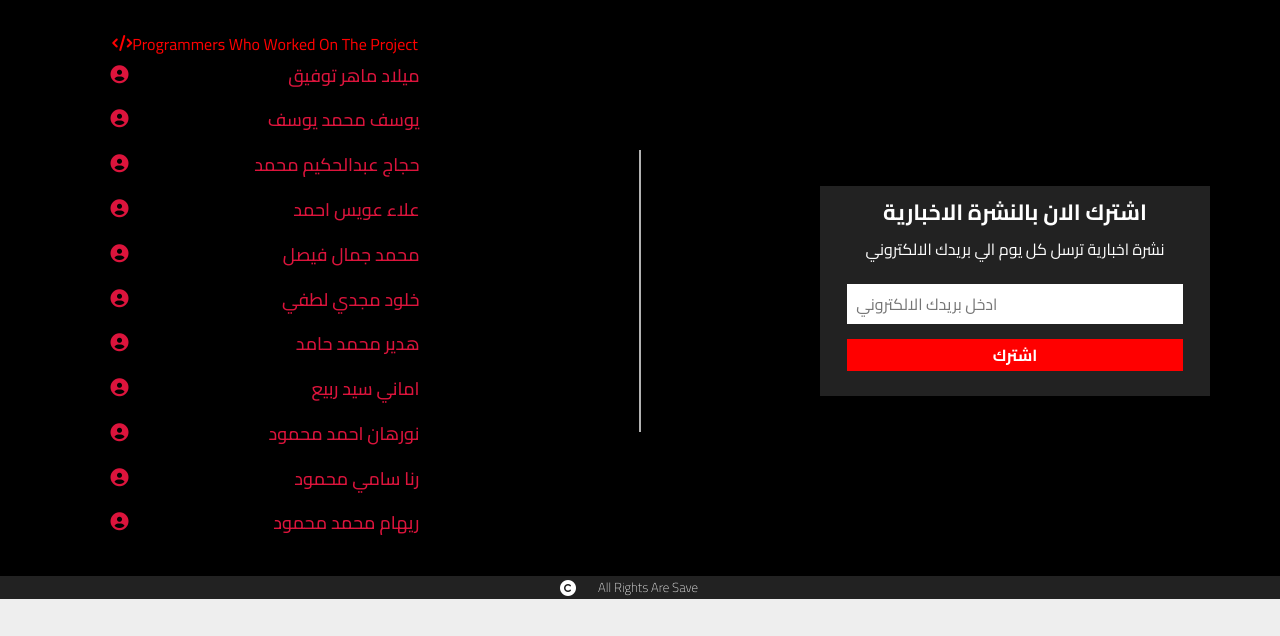
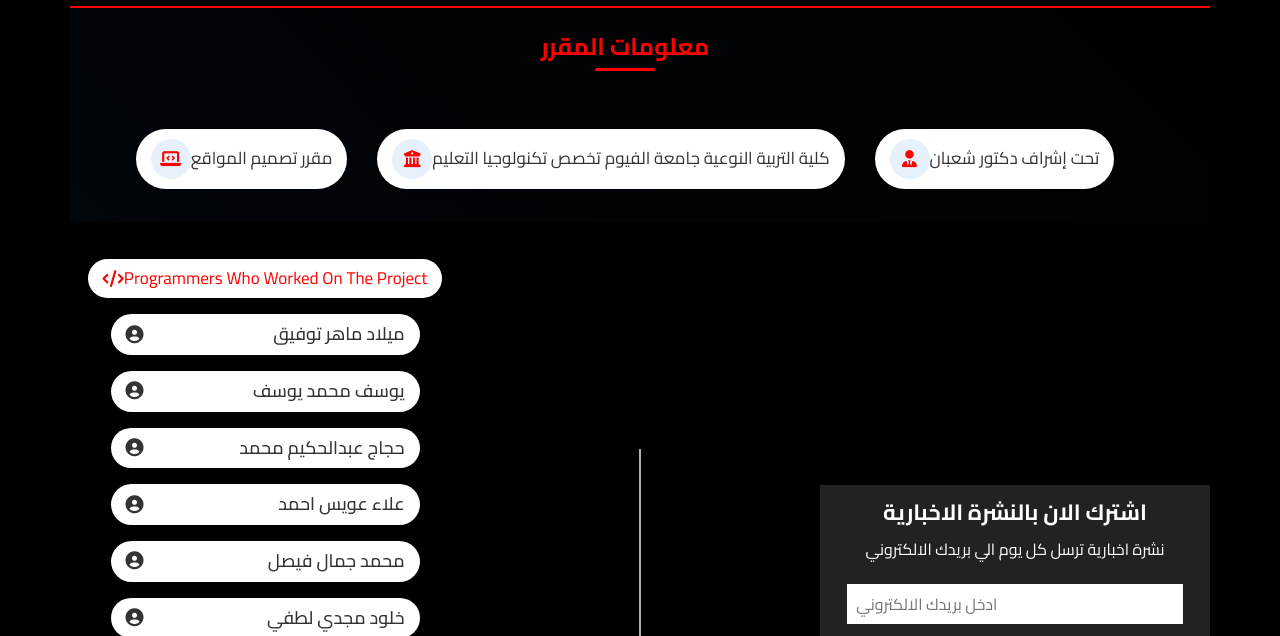
Before and after one commit to meladmaher/TG_News, a plain HTML site: page News/BasicNews/News_4/News.html in a window 1280 px wide. Shown: the part 1178-1814 px from the top of the page. Before the commit the page ends 1777 px from the top, so only its background shows below. Drawn offline with Linux system fonts and the light colour scheme.

Commit message:
Update News.html

```diff
--- a/News/BasicNews/News_4/News.html
+++ b/News/BasicNews/News_4/News.html
@@ -66,7 +66,7 @@ Lorem ipsum dolor sit amet, consectetur adipisicing elit, sed do eiusmod tempor
         </div>
       </div>
     </div>
-    <!-- ----------footer----------- -->
+ <!-- ---------Start footer ---------  -->
   <footer id="Footer">
     <div class="container">
       <div class="callUs">
@@ -79,6 +79,27 @@ Lorem ipsum dolor sit amet, consectetur adipisicing elit, sed do eiusmod tempor
           <a href="#"><i class="fa-brands fa-linkedin-in"></i></a>
         </div>
       </div>
+
+
+<!-- بداية قسم معلومات المقرر -->
+  <div class="course-info">
+    <div class="container">
+      <h3>معلومات المقرر</h3>
+      <div class="course-info-item">
+        <span>تحت إشراف دكتور شعبان</span>
+        <i class="fa-solid fa-user-tie"></i>
+      </div>
+      <div class="course-info-item">
+        <span>كلية التربية النوعية جامعة الفيوم تخصص تكنولوجيا التعليم</span>
+        <i class="fa-solid fa-university"></i>
+      </div>
+      <div class="course-info-item">
+        <span>مقرر تصميم المواقع</span>
+        <i class="fa-solid fa-laptop-code"></i>
+      </div>
+    </div>
+  </div>
+
       <div class="EmailAndProgrammers">
         <div class="Email">
           <div class="text">
@@ -92,22 +113,22 @@ Lorem ipsum dolor sit amet, consectetur adipisicing elit, sed do eiusmod tempor
         </div>
         <span></span>
         <div class="Programmers">
-          <div class="textAndIcon">
+          <div class="textAndIcon StyleName">
             <i class="fa-solid fa-code"></i>
             <p>Programmers Who Worked On The Project</p>
           </div>
           <div class="TheNAme">
-            <h1> <i class="fa-solid fa-circle-user"></i>ميلاد ماهر توفيق</h1>
-            <h1> <i class="fa-solid fa-circle-user"></i>يوسف محمد يوسف</h1>
-            <h1> <i class="fa-solid fa-circle-user"></i>حجاج عبدالحكيم محمد</h1>
-            <h1> <i class="fa-solid fa-circle-user"></i>علاء عويس احمد</h1>
-            <h1> <i class="fa-solid fa-circle-user"></i>محمد جمال فيصل</h1>
-            <h1> <i class="fa-solid fa-circle-user"></i>خلود مجدي لطفي</h1>
-            <h1> <i class="fa-solid fa-circle-user"></i> هدير محمد حامد</h1>
-            <h1> <i class="fa-solid fa-circle-user"></i> اماني سيد ربيع</h1>
-            <h1> <i class="fa-solid fa-circle-user"></i>  نورهان احمد محمود</h1>
-            <h1> <i class="fa-solid fa-circle-user"></i>  رنا سامي محمود</h1>
-            <h1> <i class="fa-solid fa-circle-user"></i>ريهام محمد محمود</h1>
+            <h1 class="StyleName"> <i class="fa-solid fa-circle-user"></i>ميلاد ماهر توفيق</h1>
+            <h1 class="StyleName"> <i class="fa-solid fa-circle-user"></i>يوسف محمد يوسف</h1>
+            <h1 class="StyleName"> <i class="fa-solid fa-circle-user"></i>حجاج عبدالحكيم محمد</h1>
+            <h1 class="StyleName"> <i class="fa-solid fa-circle-user"></i>علاء عويس احمد</h1>
+            <h1 class="StyleName"> <i class="fa-solid fa-circle-user"></i>محمد جمال فيصل</h1>
+            <h1 class="StyleName"> <i class="fa-solid fa-circle-user"></i>خلود مجدي لطفي</h1>
+            <h1 class="StyleName"> <i class="fa-solid fa-circle-user"></i> هدير محمد حامد</h1>
+            <h1 class="StyleName"> <i class="fa-solid fa-circle-user"></i> اماني سيد ربيع</h1>
+            <h1 class="StyleName"> <i class="fa-solid fa-circle-user"></i>  نورهان احمد محمود</h1>
+            <h1 class="StyleName"> <i class="fa-solid fa-circle-user"></i>  رنا سامي محمود</h1>
+            <h1 class="StyleName"> <i class="fa-solid fa-circle-user"></i>ريهام محمد محمود</h1>
           </div>
         </div>
       </div>
```
Lines whose indentation alone changed are shown as unchanged.
